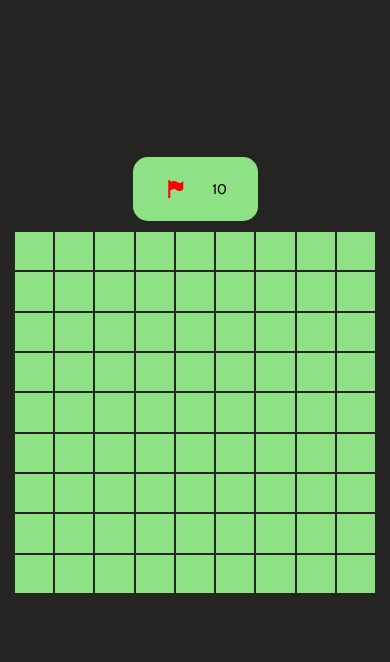
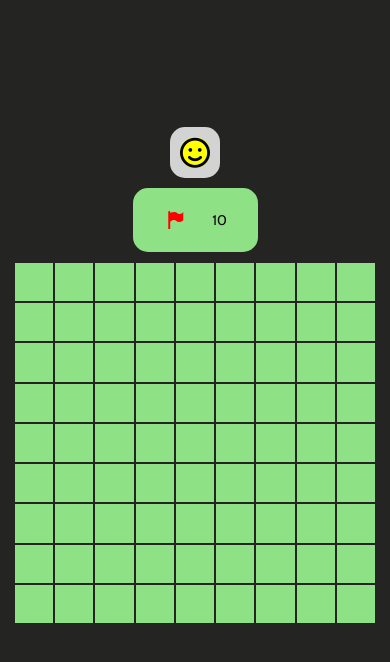
Before and after one commit to vgpontes/minesweeper-react-native, a React Native app: screen /GameScreen in a window 390 px wide. Shown: the top 662 px of the page. Built offline with nearby package versions, Linux system fonts and the light colour scheme.

Commit message:
Add smiley face

```diff
--- a/src/components/minesweeper/MinesweeperGame.tsx
+++ b/src/components/minesweeper/MinesweeperGame.tsx
@@ -5,6 +5,7 @@ import { Minesweeper} from "utils/Minesweeper";
 import { GAME_STATUS } from "./GameStatus";
 import { FlagBox } from "./FlagBox";
 import { Button } from "components/menu/Button";
+import { Smiley } from "./Smiley";
 
 export interface MinesweeperGameProps {
     game: Minesweeper
@@ -18,7 +19,8 @@ export default function MinesweeperGame(props: MinesweeperGameProps) {
     const [revealCount, setRevealCount] = useState(0);
     const [firstPress, setFirstPress] = useState(true);
     const [gameStatus, setGameStatus] = useState(GAME_STATUS.InProgress);
-    const [numFlagsPlaced, setNumFlagsPlaced] = useState(0)
+    const [numFlagsPlaced, setNumFlagsPlaced] = useState(0);
+    const [smiley, setSmiley] = useState("face-smile")
 
     const numFlags = game.getNumMines();
 
@@ -41,16 +43,18 @@ export default function MinesweeperGame(props: MinesweeperGameProps) {
 
         if (newRevealCount == (boardHeight * boardWidth - game.getNumMines())) {
             //TODO: Win condition
-            console.log("You Win")
-            setGameStatus(GAME_STATUS.Win)
+            console.log("You Win");
+            setGameStatus(GAME_STATUS.Win);
+            //setSmiley("face-laugh-beam");
         }
-        if (newBoard[rowIndex][colIndex].minesNearby == -1) {
+        if (newBoard[rowIndex][colIndex].isMine) {
             // Reveal all bomb locations
             game.getMineCoordinates().forEach((coordinate) => {
                 game.revealTile(coordinate.x, coordinate.y);
             });
-            console.log("You Lose")
+            console.log("You Lose");
             setGameStatus(GAME_STATUS.Lose);
+            //setSmiley("face-dizzy");
         }
         setBoard(newBoard);
     }
@@ -61,7 +65,15 @@ export default function MinesweeperGame(props: MinesweeperGameProps) {
         newBoard[rowIndex][colIndex].isFlagged = !tileIsFlagged
         const newFlagsPlaced = tileIsFlagged ? numFlagsPlaced - 1 : numFlagsPlaced + 1;
         setNumFlagsPlaced(newFlagsPlaced);
-        setBoard(newBoard)
+        setBoard(newBoard);
+    }
+
+    const onTilePressIn = () => {
+        setSmiley("face-flushed");
+    }
+
+    const onTilePressOut = () => {
+        setSmiley("face-smile")
     }
 
     const resetGame = () => {
@@ -76,6 +88,7 @@ export default function MinesweeperGame(props: MinesweeperGameProps) {
 
     return (
         <View style={styles.container}>
+            <Smiley name={smiley} gameStatus={gameStatus}/>
             <FlagBox numFlags={numFlags - numFlagsPlaced}/>
             {
             board.map((row, rowIndex) => (
@@ -89,6 +102,8 @@ export default function MinesweeperGame(props: MinesweeperGameProps) {
                             onPress={onTilePress}
                             onHold={onTileHold}
                             gameStatus={gameStatus}
+                            onPressOut={onTilePressOut}
+                            onPressIn={onTilePressIn}
                         />
                     ))}
                 </View>
--- /dev/null
+++ b/src/components/minesweeper/Smiley.tsx
@@ -0,0 +1,41 @@
+import { View, StyleSheet } from "react-native";
+import { FontAwesome6 } from '@expo/vector-icons';
+import { GAME_STATUS } from "./GameStatus";
+
+const styles = StyleSheet.create({
+    box: {
+        borderRadius: 15,
+        justifyContent: 'center',
+        alignItems: 'center',
+        userSelect: "none",
+        backgroundColor: "lightgrey",
+        marginBottom: 10,
+        padding: 10
+    },
+    smiley: {
+        borderRadius: 100,
+        justifyContent: 'center',
+        alignItems: 'center',
+        userSelect: "none",
+        backgroundColor: "yellow",
+    }
+});
+export function Smiley(props) {
+    const smileyFace = () => {
+        if (props.gameStatus == GAME_STATUS.Win) {
+            return "face-laugh-beam";
+        } else if (props.gameStatus == GAME_STATUS.Lose) {
+            return "face-dizzy";
+        } else {
+            return props.name
+        }
+    }
+    return (
+        <View style={styles.box}>
+            <View style={styles.smiley}>
+                <FontAwesome6 name={smileyFace()} size={30} color="black" />
+            </View>
+        </View>
+
+    );
+}
--- a/src/components/minesweeper/Tile.tsx
+++ b/src/components/minesweeper/Tile.tsx
@@ -11,6 +11,8 @@ export interface TileProps {
     onPress: (rowIndex, colIndex) => void;
     onHold: (rowIndex, colIndex) => void;
     gameStatus: GAME_STATUS;
+    onPressOut: () => void;
+    onPressIn: () => void;
 }
 
 const styles = StyleSheet.create({
@@ -67,8 +69,10 @@ export function Tile(props : TileProps) {
 
     return (
         <Pressable
+            onPressIn={props.onPressIn}
             onPress={handlePress}
             onLongPress={handleHold}
+            onPressOut={props.onPressOut}
             disabled={isRevealed || props.gameStatus == GAME_STATUS.Win || props.gameStatus == GAME_STATUS.Lose}
             hitSlop={{top: 10}}
             style={({pressed}) => [
```
